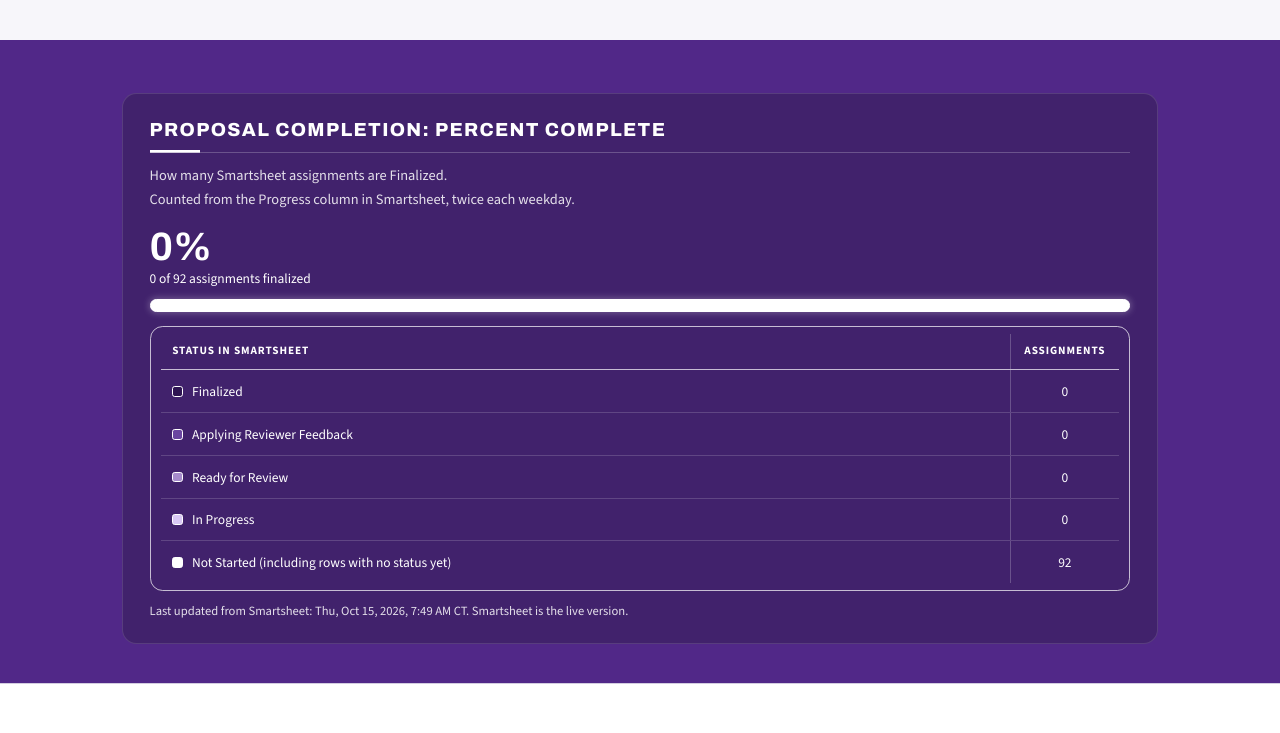
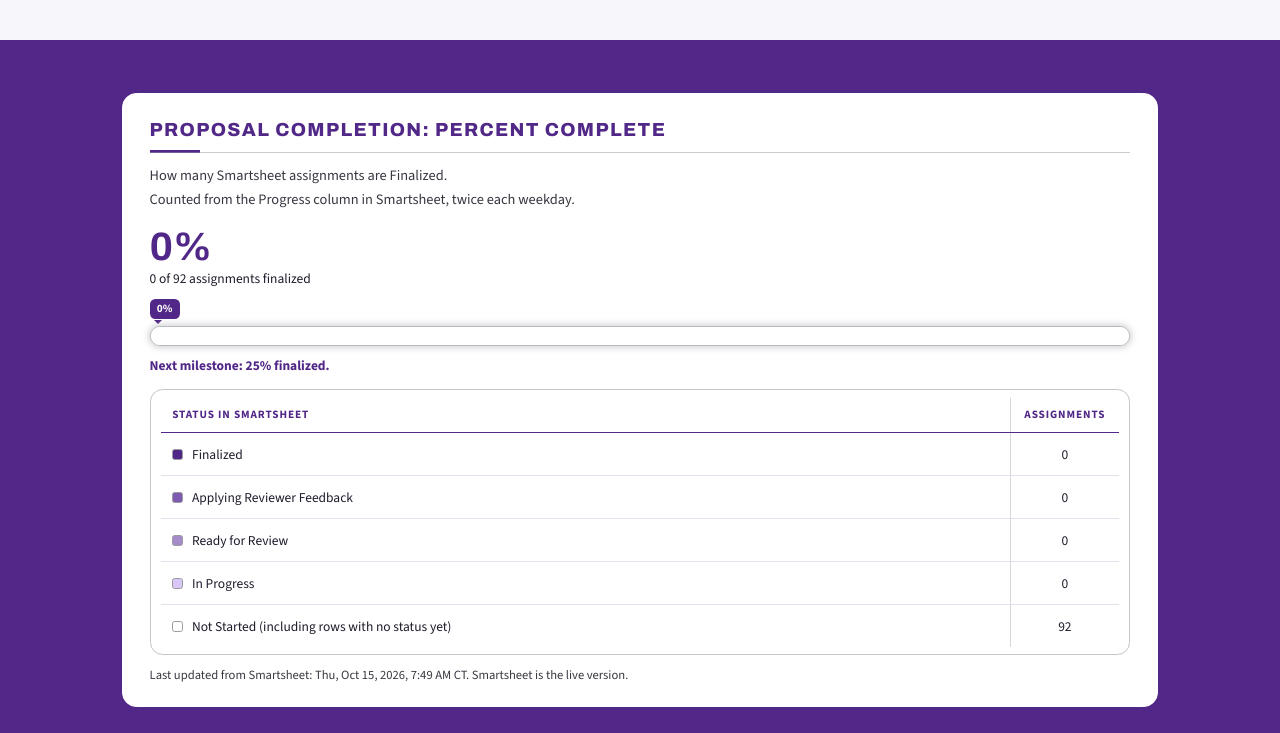
Before and after one commit to mkdawills/CNAP_Phase_S_Preparation, a plain HTML site: page index.html in a window 1280 px wide. Shown: the part 832-1565 px from the top of the page. Drawn offline with nearby package versions, Linux system fonts and the light colour scheme.

Commit message:
Add files via upload

```diff
--- a/index.html
+++ b/index.html
@@ -65,7 +65,42 @@ a{color:#512888}a:hover{color:#3B1C66}
 .divider{max-width:none;margin:0;padding:0}
 .divider i{display:block;height:1px;background:#D3CDE0}
 #completion{color:#fff}
-#completion .pc-panel{background:rgba(28,24,36,0.28);border:1px solid rgba(255,255,255,0.12);border-radius:16px;padding:28px 30px 24px}
+#quick .h2.h2-dark{background-image:linear-gradient(#A9A7B0,#A9A7B0),linear-gradient(rgba(255,255,255,0.18),rgba(255,255,255,0.18)) !important}
+#completion .pc-panel{background:#FFFFFF;border:1px solid #FFFFFF;border-radius:16px;padding:28px 30px 24px}
+/* light K-State gray panel: dark text inside */
+#completion .pc-panel{color:#1F1B2B}
+#completion .pc-panel .h2.h2-dark{color:#512888 !important;background-image:linear-gradient(#512888,#512888),linear-gradient(#C4C5C8,#C4C5C8) !important}
+#completion .pc-panel p.muted,#completion .pc-panel .small.muted{color:#3A3640 !important}
+#completion .pc-panel .pc-num{color:#512888}
+#completion .pc-panel .pc-of{color:#1F1B2B}
+#completion .pc-panel .pc-bar{background:#FFFFFF;border:1px solid #B9BABD;box-shadow:0 0 7px 2px rgba(140,142,150,0.38)}
+#completion .pc-track{position:relative;padding-top:30px;margin:6px 0 4px}
+#completion .pc-panel .pc-bar{height:22px;border-radius:11px}
+#completion .pc-bar{animation:pcGrow 1.1s cubic-bezier(.2,.7,.2,1) both}
+@keyframes pcGrow{from{clip-path:inset(-20px 100% -20px -20px)}to{clip-path:inset(-20px -20px -20px -20px)}}
+#completion .pc-tick{position:absolute;top:30px;height:22px;width:2px;margin-left:-1px;background:rgba(31,27,43,0.22);pointer-events:none}
+#completion .pc-scale{position:relative;height:18px;margin-top:6px}
+#completion .pc-scale span{position:absolute;transform:translateX(-50%);font-size:12px;font-weight:600;color:#6B6579;white-space:nowrap}
+#completion .pc-scale span:first-child{transform:none}
+#completion .pc-scale span:last-child{transform:translateX(-100%)}
+#completion .pc-tip{position:absolute;top:0;transform:translateX(-50%);background:#512888;color:#fff;font-size:12.5px;font-weight:700;line-height:1;padding:5px 8px;border-radius:6px;white-space:nowrap}
+#completion .pc-tip::after{content:"";position:absolute;left:50%;bottom:-5px;margin-left:-5px;border:5px solid transparent;border-bottom:0;border-top-color:#512888}
+#completion .pc-tip.start{transform:none}#completion .pc-tip.start::after{left:10px}
+#completion .pc-tip.end{transform:translateX(-100%)}#completion .pc-tip.end::after{left:auto;right:5px}
+#completion .pc-note{margin:10px 0 0;font-weight:700;color:#512888;font-size:15px}
+@media (prefers-reduced-motion: reduce){#completion .pc-bar{animation:none}}
+
+#completion .pc-panel .card{background:#FFFFFF !important;border:1px solid #C4C5C8 !important}
+#completion .pc-panel .tbl th{color:#512888 !important;border-bottom:2px solid #512888 !important}
+#completion .pc-panel .tbl td{color:#1F1B2B;border-bottom-color:#E4E0EC}
+#completion .pc-panel .tbl th + th,#completion .pc-panel .tbl td + td{border-left-color:#D6D7D9 !important}
+#completion .pc-panel .pc-key{border:1px solid #9A9BA0}
+#completion .pc-panel .pc-bar .s5,#completion .pc-panel .pc-key.s5{background:#512888}
+#completion .pc-panel .pc-bar .s4,#completion .pc-panel .pc-key.s4{background:#7E5BB0}
+#completion .pc-panel .pc-bar .s3,#completion .pc-panel .pc-key.s3{background:#A68BCB}
+#completion .pc-panel .pc-bar .s2,#completion .pc-panel .pc-key.s2{background:#D9C8F5}
+#completion .pc-panel .pc-bar .s1,#completion .pc-panel .pc-key.s1{background:#FFFFFF}
+
 @media (max-width:760px){#completion .pc-panel{padding:20px 16px 18px}}
 #completion.band-dark{background:#512888;box-shadow:0 0 0 100vmax #512888}
 #completion .h2.h2-dark{background-image:linear-gradient(#FFFFFF,#FFFFFF),linear-gradient(rgba(255,255,255,0.25),rgba(255,255,255,0.25))}
@@ -77,7 +112,7 @@ a{color:#512888}a:hover{color:#3B1C66}
 #completion p.muted,#completion .small.muted{color:rgba(255,255,255,0.86) !important}
 #completion .pc-num{color:#FFFFFF}
 #completion .pc-of{color:#fff}
-#completion .pc-bar{background:#FFFFFF;border-color:#FFFFFF;box-shadow:0 0 8px 1px rgba(255,255,255,0.28)}
+#completion .pc-bar{background:#FFFFFF;border-color:#FFFFFF;box-shadow:0 0 6px 0 rgba(255,255,255,0.22)}
 #completion .card{background:transparent !important;border:1.5px solid rgba(255,255,255,0.7) !important;box-shadow:none}
 #completion .tbl th{color:#FFFFFF !important;border-bottom:2px solid rgba(255,255,255,0.7) !important}
 #completion .tbl td{color:#fff;border-bottom-color:rgba(255,255,255,0.16)}
@@ -315,9 +350,13 @@ section.sec.band-w,section.sec.band-g{padding-top:40px;padding-bottom:40px}
         <span class="pc-num">{{pcPct}}%</span>
         <span class="pc-of">{{pcDone}} of {{pcTotal}} assignments finalized</span>
       </div>
-      <div class="pc-bar" role="img" aria-label="{{pcAria}}">
-        <i class="s5" style="width: {{w5}}%;"></i><i class="s4" style="width: {{w4}}%;"></i><i class="s3" style="width: {{w3}}%;"></i><i class="s2" style="width: {{w2}}%;"></i><i class="s1" style="width: {{w1}}%;"></i>
+      <div class="pc-track">
+        <span class="pc-tip {{pcTipCls}}" style="left: {{pcPct}}%;">{{pcPct}}%</span>
+        <div class="pc-bar" role="img" aria-label="{{pcAria}}">
+          <i class="s5" style="width: {{w5}}%;"></i><i class="s4" style="width: {{w4}}%;"></i><i class="s3" style="width: {{w3}}%;"></i><i class="s2" style="width: {{w2}}%;"></i><i class="s1" style="width: {{w1}}%;"></i>
+        </div>
       </div>
+      <p class="pc-note">{{pcNote}}</p>
       <div class="card scroll" style="padding: 8px 12px; margin-top: 16px;">
         <table class="tbl pc-tbl">
           <thead><tr><th>Status in Smartsheet</th><th style="width: 120px;">Assignments</th></tr></thead>
@@ -531,7 +570,6 @@ section.sec.band-w,section.sec.band-g{padding-top:40px;padding-bottom:40px}
       <div class="sec-head">
         <div>
           <h2 class="h2">Page limits at a glance</h2>
-          <p>From the Cadence Overview.<br>Each contributor page repeats the limits that apply to that person.</p>
         </div>
       </div>
       <div class="grid c4">
@@ -753,6 +791,8 @@ class Component extends DCLogic {
     const pcPct = tot ? Math.floor((k5 / tot) * 100) : 0;
     return {
       pcPct: String(pcPct), pcDone: String(k5), pcTotal: String(tot), pcUpdated: P.updatedLabel || '',
+      pcTipCls: pcPct < 4 ? 'start' : (pcPct > 96 ? 'end' : ''),
+      pcNote: pcPct >= 100 ? 'All assignments finalized. Thank you, team!' : (pcPct >= 75 ? '75% milestone reached! Next milestone: 100% finalized.' : (pcPct >= 50 ? 'Halfway there! Next milestone: 75% finalized.' : (pcPct >= 25 ? '25% milestone reached! Next milestone: 50% finalized.' : 'Next milestone: 25% finalized.'))),
       pcAria: k5 + ' of ' + tot + ' assignments finalized',
       w1: pw(k1), w2: pw(k2), w3: pw(k3), w4: pw(k4), w5: pw(k5),
       k1: String(k1), k2: String(k2), k3: String(k3), k4: String(k4), k5: String(k5),
```
